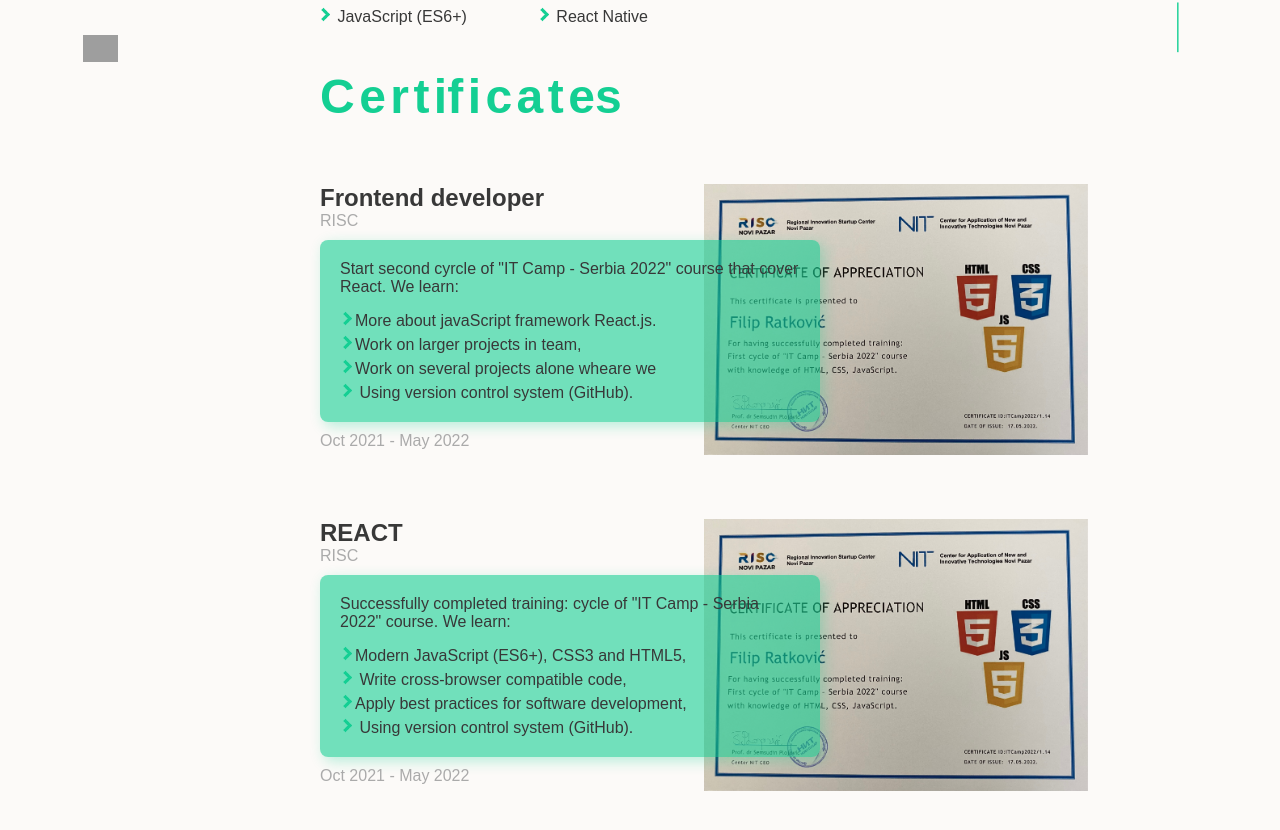
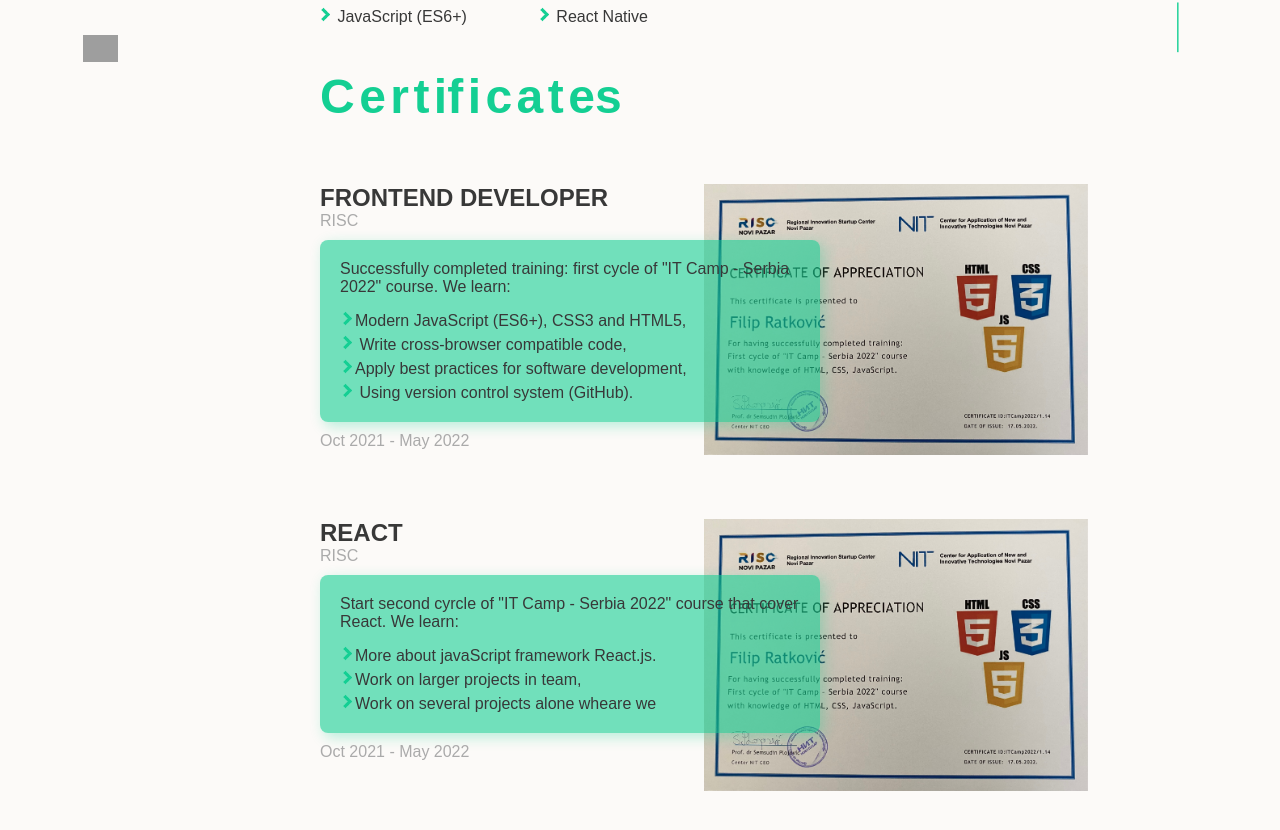
Before and after one commit to filip-ratkovic/Portfolio, a React (Create React App) app: page /about in a window 1280 px wide. Shown: the part 516-1346 px from the top of the page. Built offline with nearby package versions, Linux system fonts and the light colour scheme; grey boxes are pictures that could not be loaded; the HTML template or start-up script is replaced by a standard one.

Commit message:
Projects change

```diff
--- a/src/About.jsx
+++ b/src/About.jsx
@@ -79,23 +79,23 @@ function About() {
               <span>f</span> <span>i</span> <span>c</span> <span>a</span> <span>t</span> <span>e</span>
               <span>s</span> </p>
 
+
         <div className="c-info">
           <div className="c-text">
-
             <h2>
-              Frontend developer
+              FRONTEND DEVELOPER
             </h2>
             <p className="c-title" >RISC</p>
             <div className="c-one">
               <p>
-              Start second cyrcle of "IT Camp - Serbia 2022" course that cover React.
+                Successfully completed training: first cycle of "IT Camp - Serbia 2022" course.
                 We learn:
               </p>
               <div className="c-frontend-list">
                 <ul>
-                  <li> <img src={arrow} alt="arrow" />More about javaScript framework React.js.</li>
-                  <li> <img src={arrow} alt="arrow" />Work on larger projects in team,</li>
-                  <li> <img src={arrow} alt="arrow" />Work on several projects alone wheare we </li>
+                  <li> <img src={arrow} alt="arrow" />Modern JavaScript (ES6+), CSS3 and HTML5,</li>
+                  <li> <img src={arrow} alt="arrow" /> Write cross-browser compatible code,</li>
+                  <li> <img src={arrow} alt="arrow" />Apply best practices for software development,</li>
                   <li> <img src={arrow} alt="arrow" /> Using version control system (GitHub).</li>
                 </ul>
               </div>
@@ -112,21 +112,21 @@ function About() {
 
         <div className="c-info">
           <div className="c-text">
+
             <h2>
               REACT
             </h2>
             <p className="c-title" >RISC</p>
             <div className="c-one">
               <p>
-                Successfully completed training:  cycle of "IT Camp - Serbia 2022" course.
+              Start second cyrcle of "IT Camp - Serbia 2022" course that cover React.
               We learn:
               </p>
               <div className="c-frontend-list">
                 <ul>
-                  <li> <img src={arrow} alt="arrow" />Modern JavaScript (ES6+), CSS3 and HTML5,</li>
-                  <li> <img src={arrow} alt="arrow" /> Write cross-browser compatible code,</li>
-                  <li> <img src={arrow} alt="arrow" />Apply best practices for software development,</li>
-                  <li> <img src={arrow} alt="arrow" /> Using version control system (GitHub).</li>
+                  <li> <img src={arrow} alt="arrow" />More about javaScript framework React.js.</li>
+                  <li> <img src={arrow} alt="arrow" />Work on larger projects in team,</li>
+                  <li> <img src={arrow} alt="arrow" />Work on several projects alone wheare we </li>
                 </ul>
               </div>
             </div>
--- a/src/Projects.css
+++ b/src/Projects.css
@@ -233,3 +233,9 @@ color: black;
 .explore:hover{
 color: var(--secoundary);
 }
+
+
+.big-screen{
+    width: 100%;
+    height: 100%;
+}
--- a/src/components/Projects.jsx
+++ b/src/components/Projects.jsx
@@ -35,41 +35,7 @@ function Projects() {
     }
     return (
         <main className="main">
-            {/* <div className="projectsContainer">
-                <div className="projectText">
-                    <h2>Project</h2>
-                    <h1>Commerce</h1>
-                    <h5>Lorem, ipsum dolor.
-                    </h5>
-                    <p>Lorem ipsum dolor sit amet consectetur adipisicing elit. Ducimus reprehenderit, officiis similique, ab ipsa consequuntur</p>
-                    <button><a className="explore" target="_blank" href="https://fr-ecommerce.netlify.app/">Explore ↗ </a> </button>
-                </div>
-                <div className="projectPhoto">
-                    <div className="projects"
-                        style={{ backgroundImage: `url(${shop})` }}>
-                    </div>
-                    <div className="smallImageCont">
-                        <div className="smallImgUp">
-                            <div className="clock">
-                                <p>{clock}</p>
-                            </div>
-                            <div className="blackSpace">
-                            </div>
-                            <div className="signal">
-                                <img src="https://img.icons8.com/ios-filled/50/null/high-connection.png" />
-                                <p>4G</p>
-                                <img src="https://img.icons8.com/ios-glyphs/30/null/full-battery.png" />
-                            </div>
-                        </div>
-                        <div className="smallImg" style={{ backgroundImage: `url(${shopM})` }}>
-                        </div>
-                    </div>
-
-
-                </div>
-            </div> */}
-
-<div className="projectsContainer">
+            <div className="projectsContainer">
                 <div className="projectText">
                     <h2>Project</h2>
                     <h1>Commerce</h1>
```
Lines whose indentation alone changed are shown as unchanged.
